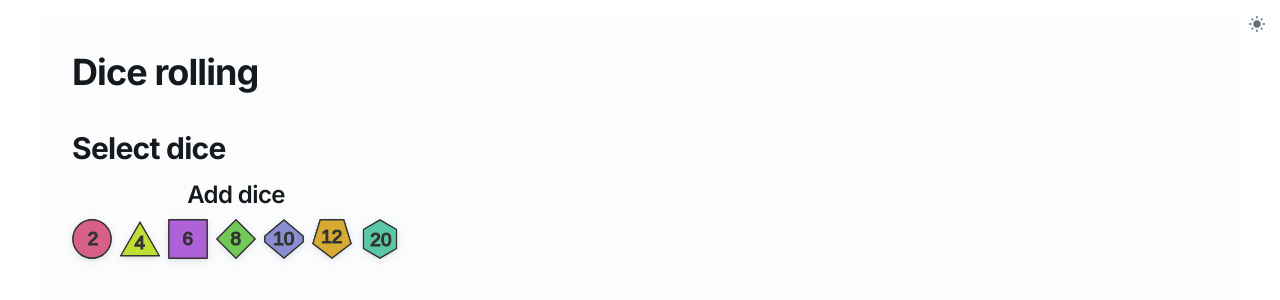
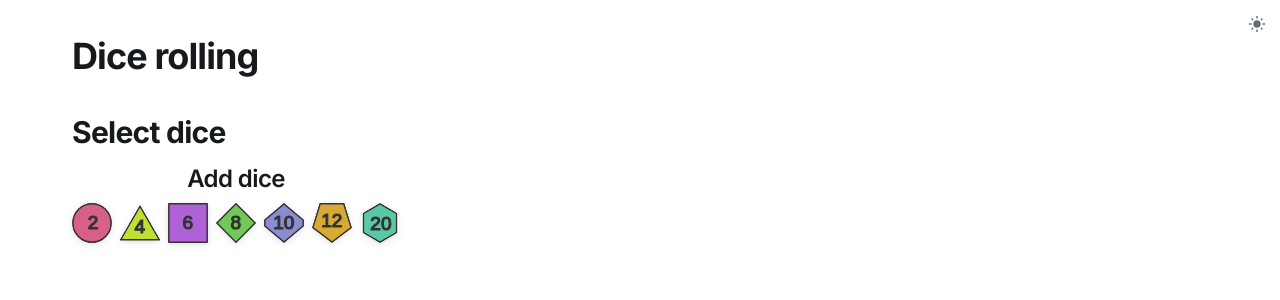
Before and after one commit to MonstraG/my-page, a Next.js app: page / in a window 1280 px wide. Shown: the top 300 px of the page. Built offline with nearby package versions, Linux system fonts and the light colour scheme.

Commit message:
fix: fix different backgrounds on /dice

```diff
--- a/src/components/DiceRoll/DiceRolling.tsx
+++ b/src/components/DiceRoll/DiceRolling.tsx
@@ -4,7 +4,6 @@ import { Distribution } from "@/components/DiceRoll/Distribution/Distribution";
 import { TryRoll } from "@/components/DiceRoll/TryRoll/TryRoll";
 import { DiceSelection } from "@/components/DiceRoll/DiceSeletion/DiceSelection";
 import Container from "@mui/joy/Container";
-import Sheet from "@mui/joy/Sheet";
 import Stack from "@mui/joy/Stack";
 import Typography from "@mui/joy/Typography";
 import { useScrollSync } from "@/components/DiceRoll/Distribution/useScrollSync";
@@ -16,17 +15,15 @@ export const DiceRolling: FC = () => {
 
 	return (
 		<Container disableGutters>
-			<Sheet sx={{ p: 4, pt: 4, pb: 20, my: 2 }}>
-				<Stack spacing={4} component="article">
-					<Typography level="h1">Dice rolling</Typography>
+			<Stack spacing={4} component="article" sx={{ p: 4, pt: 4, pb: 20 }}>
+				<Typography level="h1">Dice rolling</Typography>
 
-					<DiceSelection selectedDice={selectedDice} setSelectedDice={setSelectedDice} />
+				<DiceSelection selectedDice={selectedDice} setSelectedDice={setSelectedDice} />
 
-					<Distribution dice={selectedDice} scrollSync={theoryScroll} />
+				<Distribution dice={selectedDice} scrollSync={theoryScroll} />
 
-					<TryRoll dice={selectedDice} scrollSync={practiceScroll} />
-				</Stack>
-			</Sheet>
+				<TryRoll dice={selectedDice} scrollSync={practiceScroll} />
+			</Stack>
 		</Container>
 	);
 };
```
